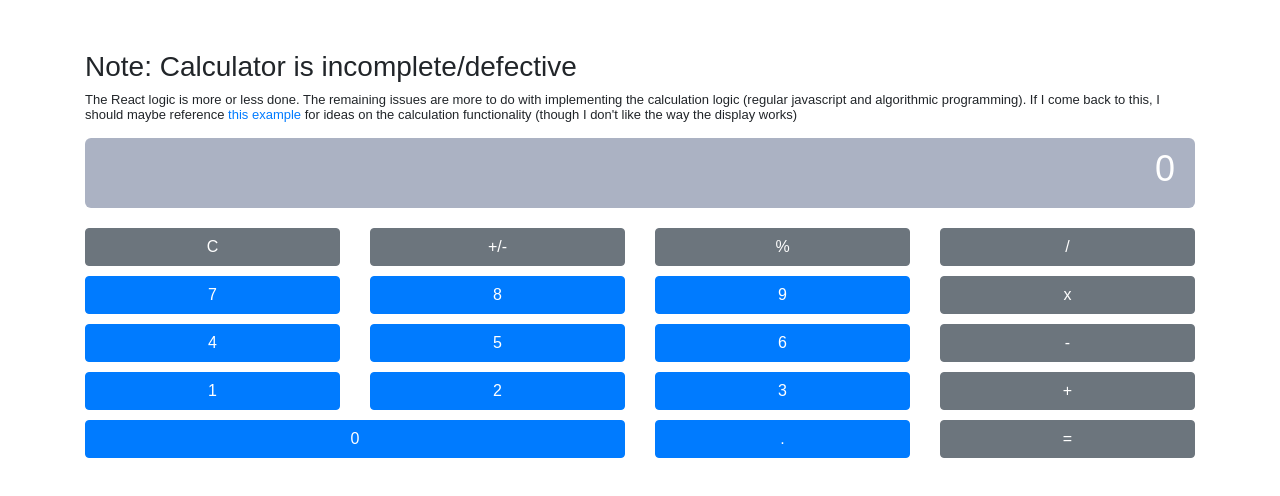
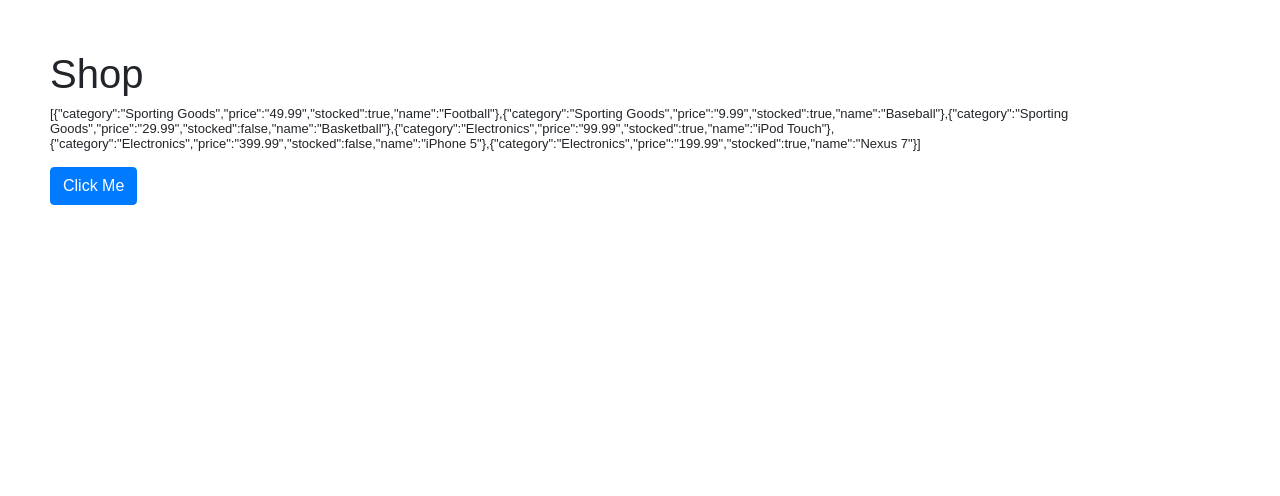
Before and after one commit to itkilleddave/react-thinking-in-react, a React (Create React App) app: page / in a window 1280 px wide. Shown: the top 496 px of the page. Built offline with nearby package versions, Linux system fonts and the light colour scheme.

Commit message:
changed to run shop app

```diff
--- a/src/App.js
+++ b/src/App.js
@@ -32,7 +32,7 @@
 
 // set runApp to the appApp key name above that you want to run
 
-const runApp = "calculator";
+const runApp = "shop";
 
 class App extends Component {
   render() {
```
